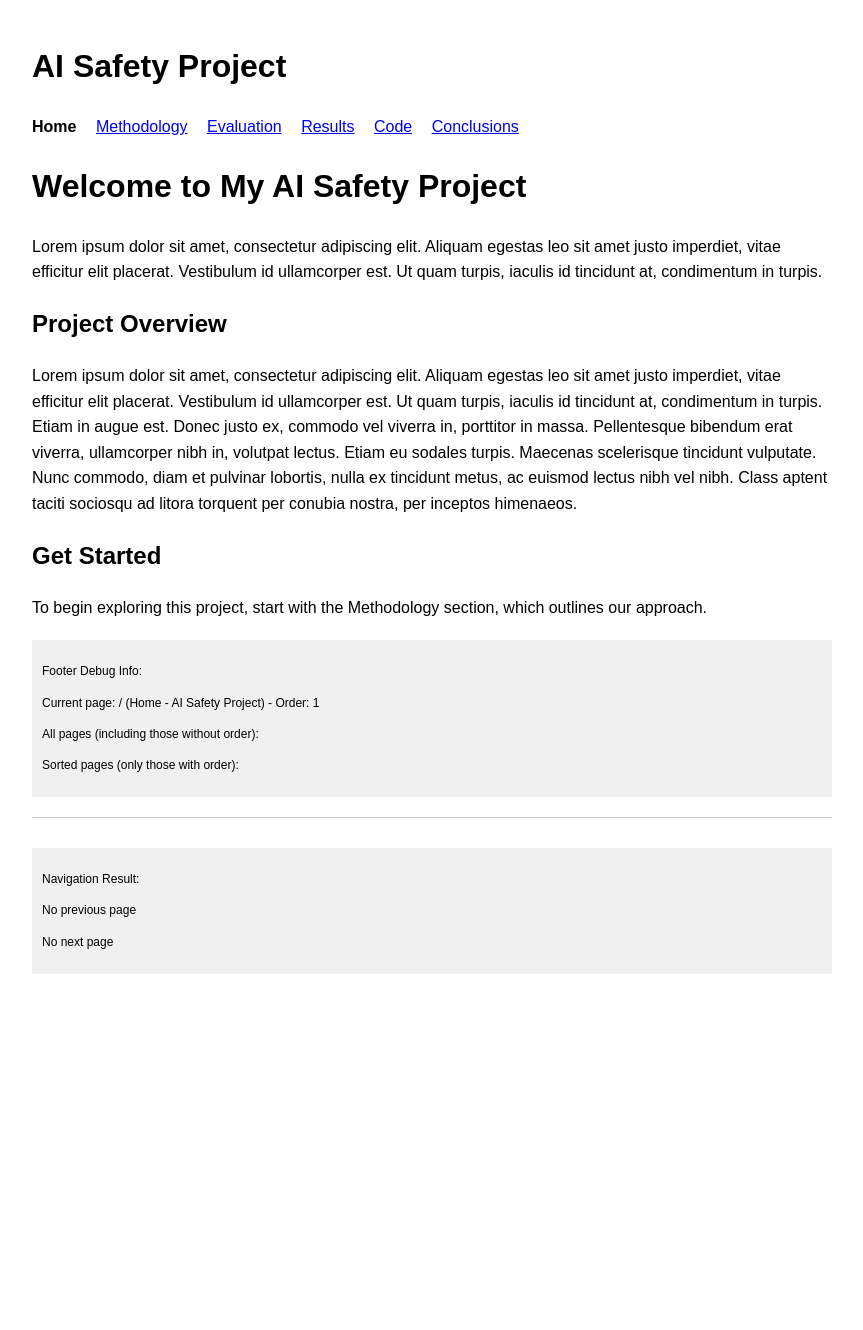
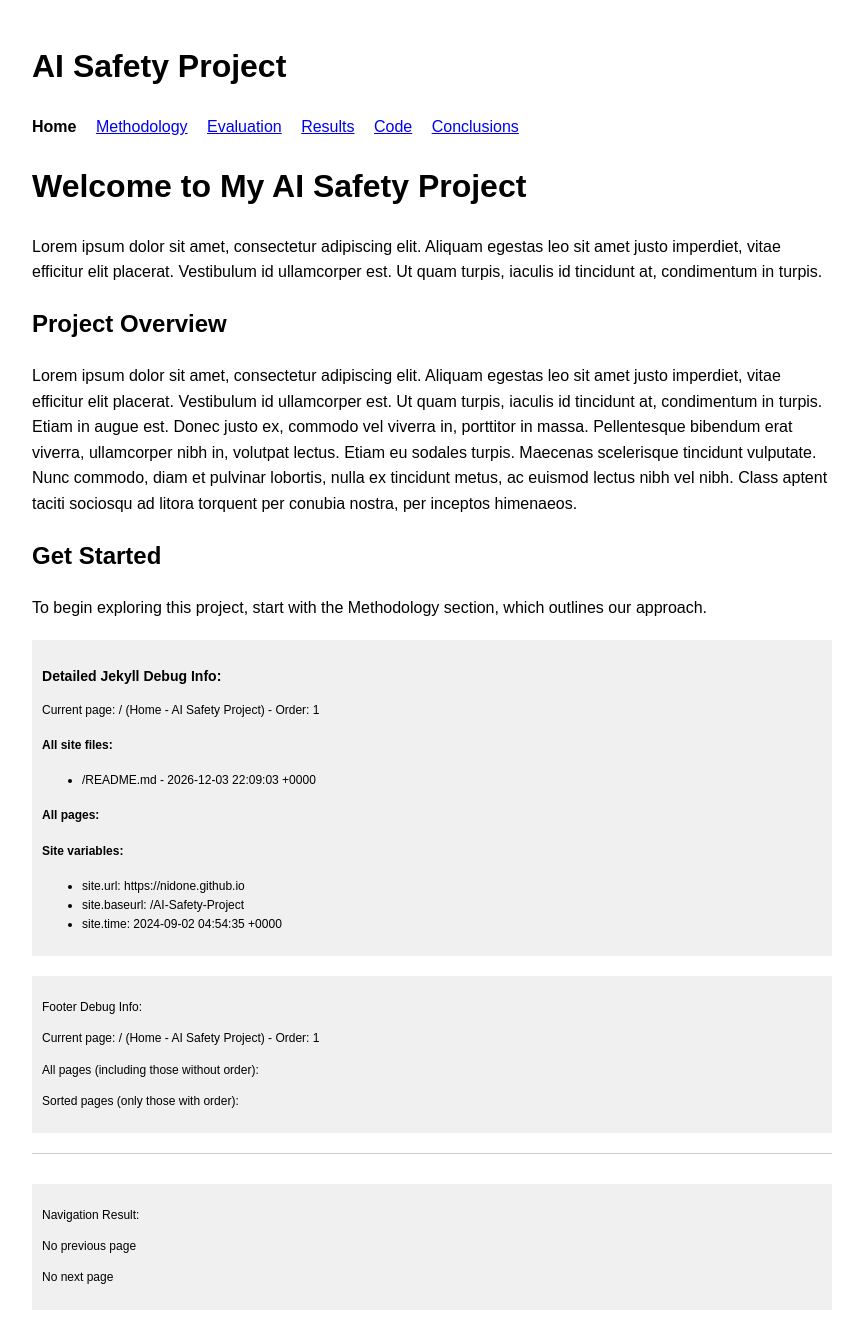
Before and after one commit to nidone/AI-Safety-Project, a Jekyll site: the page built from index.md, in a window 1280 px wide. Shown: the whole page, without its empty margins (208-1071 px from the left). Built offline with Jekyll 4.4.1, drawn with Linux system fonts in a browser that asks for light colours; before the commit the page ends 994 px from its top, so only the background shows below that.

Commit message:
Update default.html

```diff
--- a/_layouts/default.html
+++ b/_layouts/default.html
@@ -32,6 +32,32 @@
     <main>
         {{ content }}
     </main>
+
+<div style="background-color: #f0f0f0; padding: 10px; margin-top: 20px; font-size: 12px;">
+    <h3>Detailed Jekyll Debug Info:</h3>
+    <p>Current page: {{ page.url }} ({{ page.title }}) - Order: {{ page.order }}</p>
+
+    <h4>All site files:</h4>
+    <ul>
+    {% for file in site.static_files %}
+        <li>{{ file.path }} - {{ file.modified_time }}</li>
+    {% endfor %}
+    </ul>
+
+    <h4>All pages:</h4>
+    <ul>
+    {% for p in site.pages %}
+        <li>{{ p.path }} - Title: {{ p.title | default: 'No title' }} - URL: {{ p.url }} - Order: {{ p.order | default: 'No order' }}</li>
+    {% endfor %}
+    </ul>
+
+    <h4>Site variables:</h4>
+    <ul>
+        <li>site.url: {{ site.url }}</li>
+        <li>site.baseurl: {{ site.baseurl }}</li>
+        <li>site.time: {{ site.time }}</li>
+    </ul>
+</div>
 
 <div style="background-color: #f0f0f0; padding: 10px; margin-top: 20px; font-size: 12px;">
     <p>Footer Debug Info:</p>
```
